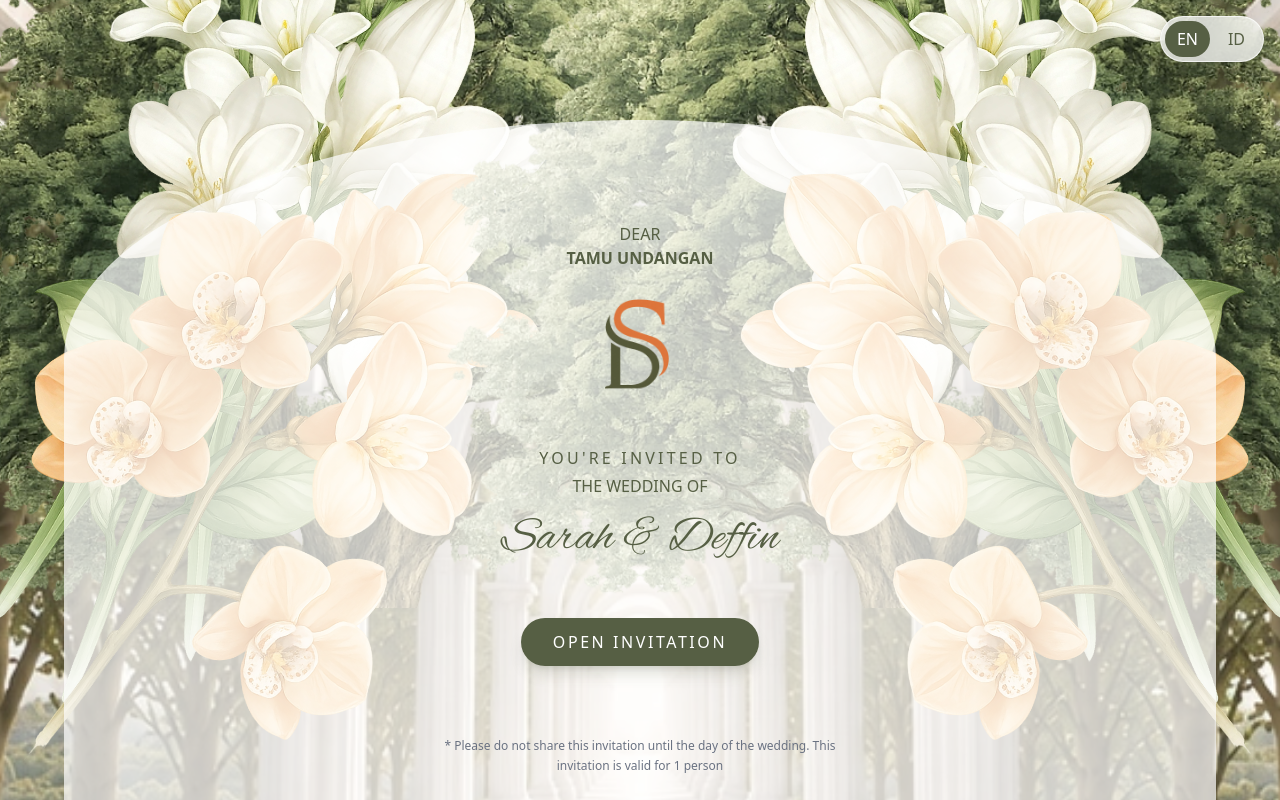
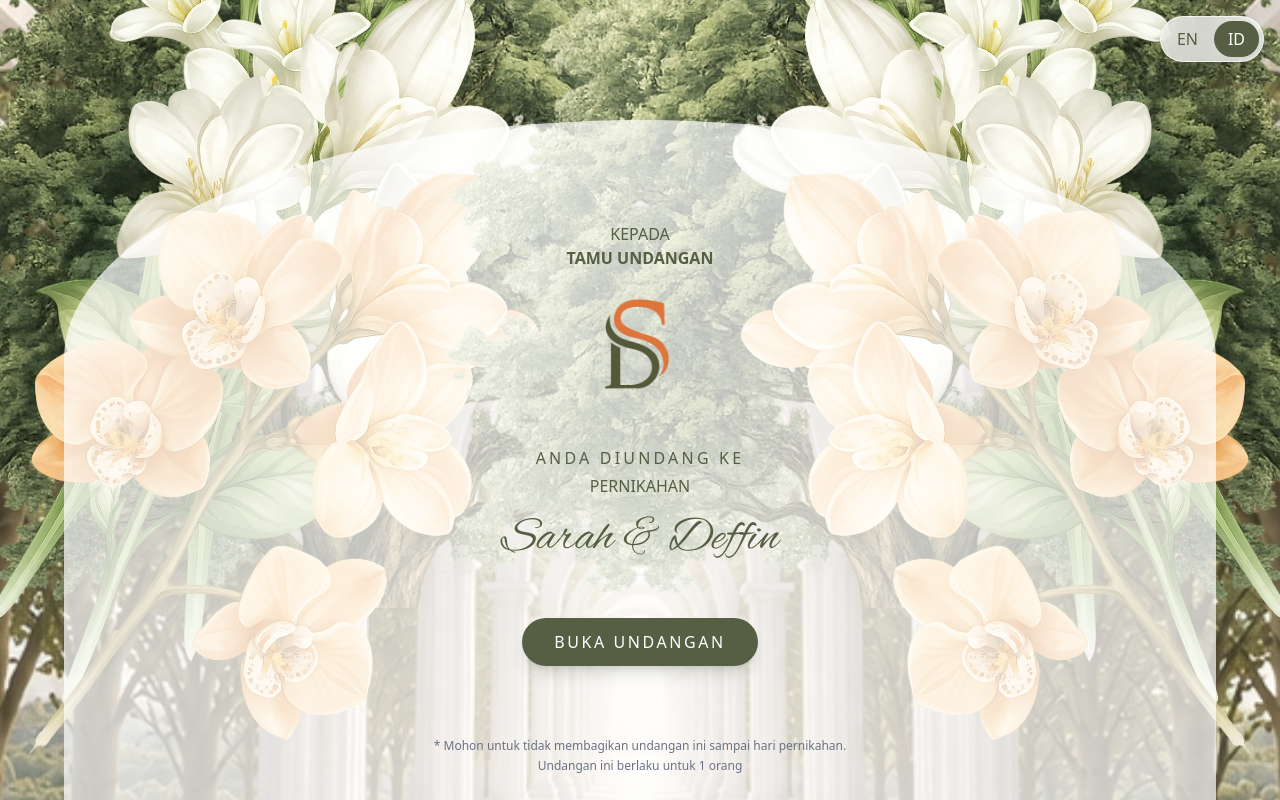
Before and after one commit to deffinad/my-wedding, a React (Vite) app: page / in a window 1280 px wide. Built offline with nearby package versions, Linux system fonts and the light colour scheme; a web font is replaced by a local one.

Commit message:
fix: update default language in App.jsx to Indonesian and adjust familyOnly text formatting in lang.json for consistency

```diff
--- a/src/App.jsx
+++ b/src/App.jsx
@@ -1164,7 +1164,7 @@ function HeroSection({ t }) {
 
 function App() {
   const [isInvitationOpen, setIsInvitationOpen] = useState(false)
-  const [language, setLanguage] = useState('en')
+  const [language, setLanguage] = useState('id')
   const audioRef = useRef(null)
   const t = translations[language]
   const inviteName =
--- a/src/lang.json
+++ b/src/lang.json
@@ -10,7 +10,7 @@
     "person": "person",
     "akadTitle": "Akad Nikah",
     "akadDescription": "The sacred union of two souls under God's blessing",
-    "familyOnly": "*Only for family and close friends",
+    "familyOnly": "Only for family & close friends",
     "receptionTitle": "Wedding Reception",
     "receptionDescription": "Celebrate our joy and new life together",
     "photoTitle": "Photo Session",
@@ -61,7 +61,7 @@
     "person": "orang",
     "akadTitle": "Akad Nikah",
     "akadDescription": "Penyatuan dua hati dalam ikatan suci atas restu Allah",
-    "familyOnly": "*Khusus keluarga dan sahabat terdekat",
+    "familyOnly": "Khusus keluarga & sahabat terdekat",
     "receptionTitle": "Resepsi Pernikahan",
     "receptionDescription": "Rayakan kebahagiaan dan awal kehidupan baru kami",
     "photoTitle": "Sesi Foto",
```
